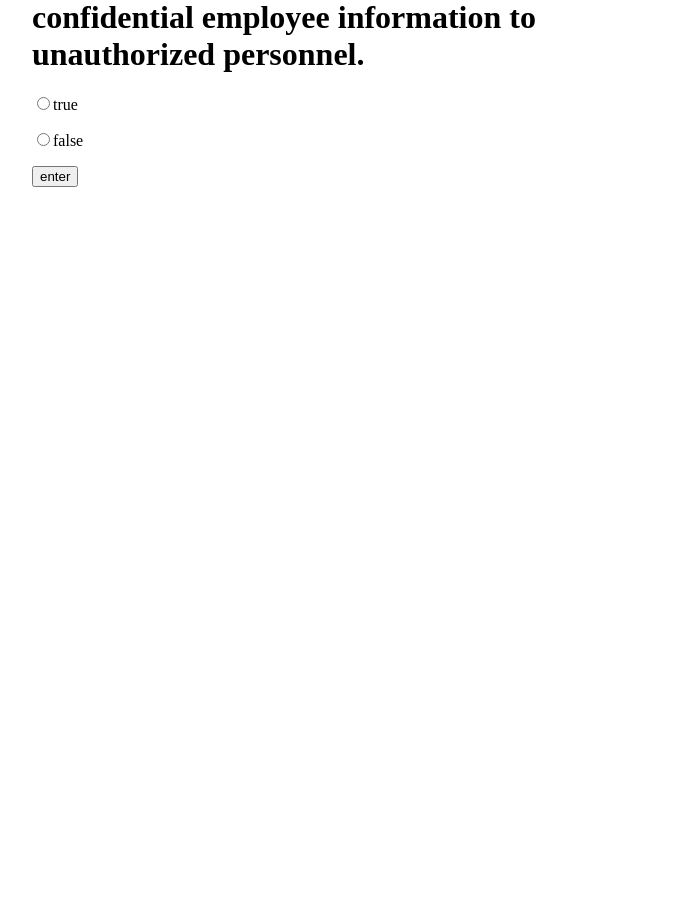
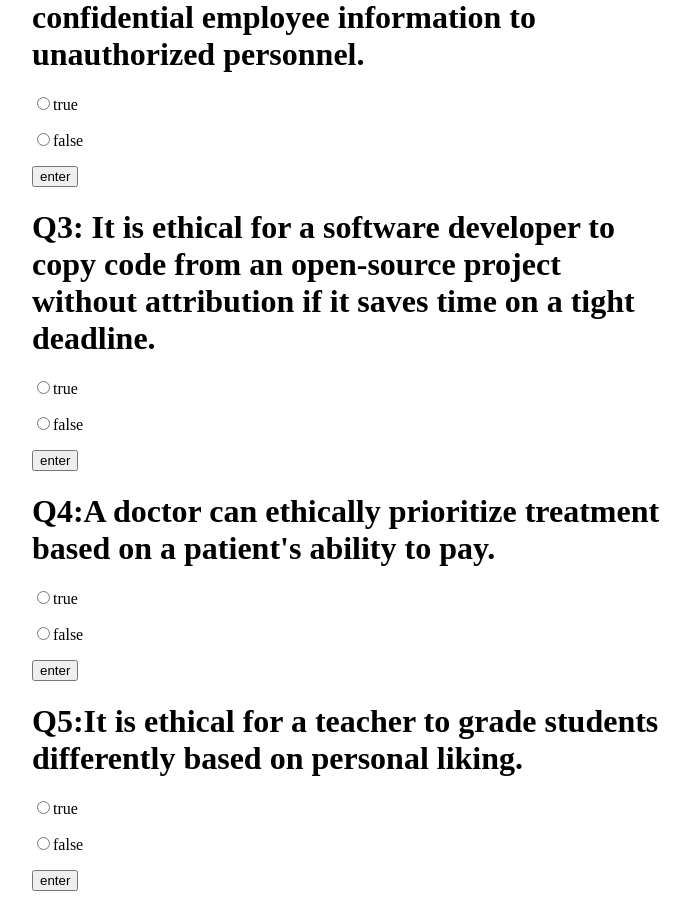
Before and after one commit to Jiaxuan-Li-iii/ethical-test, a Flask app: page /ethical_test in a window 1280 px wide. Shown: the part 293-1200 px from the top of the page, without its empty margins (292-982 px from the left). Before the commit the page ends 480 px from the top, so only its background shows below. Run offline with Flask 3, Linux system fonts and the light colour scheme.

Commit message:
Update ethical_test.html

```diff
--- a/templates/ethical_test.html
+++ b/templates/ethical_test.html
@@ -1,8 +1,9 @@
 <style>
-    .container {width: 100%;margin: auto;}
-    @media (min-width:600px) {.container {width:80%}}
-    @media (min-width:768px) {.container {width:60%}}
-    @media (min-width:1024px) {.container {width:50%}}
+    .container {width: 100%; margin: auto;}
+    @media(min-width:600px){.container{width:80%;}}
+    @media(min-width:768px){.container{width:60%;}}
+    @media(min-width:1024px){.container{width:50%;}}
+
 </style>
 
 
@@ -19,4 +20,22 @@
         <p><input type = "radio" name = "options" id="flase" value = "false">false</input></p >
         <p><input type = "submit" value = "enter"></p >
     </form>
+    <h1>Q3: It is ethical for a software developer to copy code from an open-source project without attribution if it saves time on a tight deadline. </h1>
+    <form action = "/answer" method = "post">
+        <p><input type = "radio" name = "options" id="true" value = "true">true</input></p >
+        <p><input type = "radio" name = "options" id="flase" value = "false">false</input></p >
+        <p><input type = "submit" value = "enter"></p >
+    </form>
+    <h1>Q4:A doctor can ethically prioritize treatment based on a patient's ability to pay. </h1>
+    <form action = "/answer" method = "post">
+        <p><input type = "radio" name = "options" id="true" value = "true">true</input></p >
+        <p><input type = "radio" name = "options" id="flase" value = "false">false</input></p >
+        <p><input type = "submit" value = "enter"></p >
+    </form>
+    <h1>Q5:It is ethical for a teacher to grade students differently based on personal liking. </h1>
+    <form action = "/answer" method = "post">
+        <p><input type = "radio" name = "options" id="true" value = "true">true</input></p >
+        <p><input type = "radio" name = "options" id="flase" value = "false">false</input></p >
+        <p><input type = "submit" value = "enter"></p >
+    </form>
 </div>
```
